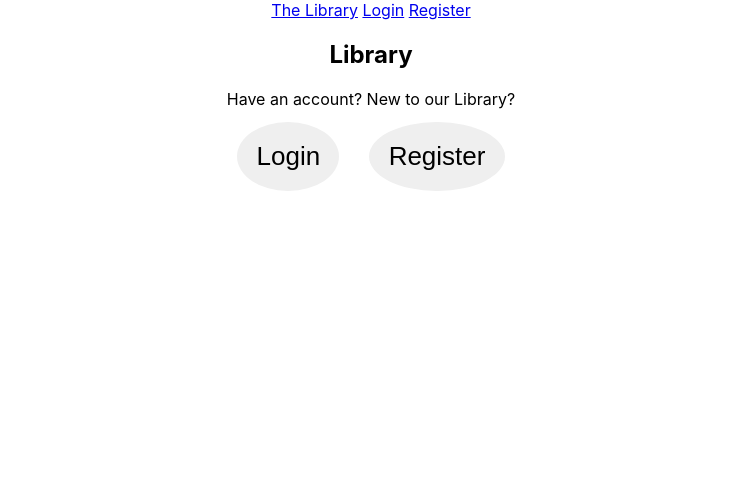
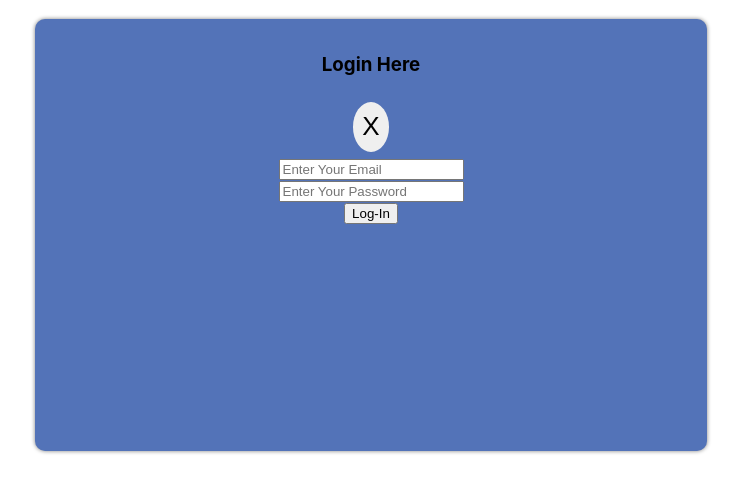
Before and after one commit to Segedu/React-Library-Project, a React (Vite) app in the folder Library_Project/: page / in a window 1280 px wide. Shown: the top 492 px of the page, without its empty margins (269-1010 px from the left). Built offline with nearby package versions, Linux system fonts and the light colour scheme; no server answers.

Commit message:
Login Dialog

```diff
--- a/Library_Project/src/App.jsx
+++ b/Library_Project/src/App.jsx
@@ -17,6 +17,7 @@ function App({ bookRate }) {
   const [completedList, setCompletedList] = useState([]);
   const [readingList, setReadingList] = useState([]);
   const [bookDetails, setBookDetails] = useState("");
+  const [showDialog, setShowDialog] = useState(false);
 
   const url = "/data/data.js";
 
@@ -32,6 +33,7 @@ function App({ bookRate }) {
 
   return (
     <BrowserRouter>
+      {showDialog ? <Login setShowDialog={setShowDialog} showDialog={showDialog} setAuth={setAuth} /> : ""}
       <div className="App">
         {!auth ? (
           <>
@@ -48,8 +50,8 @@ function App({ bookRate }) {
         {auth ? <Logout setAuth={setAuth} /> : <Redirect to="/" />}
 
         <Switch>
-          <Route exact path="/" component={() => <HomePage setAuth={setAuth} />} />
-          <Route exact path="/Login" component={() => <Login setAuth={setAuth} />} />
+          <Route exact path="/" component={() => <HomePage setShowDialog={setShowDialog} setAuth={setAuth} />} />
+          <Route exact path="/Login" component={() => <Login setShowDialog={setShowDialog} showDialog={showDialog} setAuth={setAuth} />} />
           <Route exact path="/Register" component={() => <Register setAuth={setAuth} />} />
           <Route exact path="/Search" component={() => <Search setBooks={setBooks} books={books}
             setReadingList={setReadingList}
--- a/Library_Project/src/screens/HomePage/HomePage.jsx
+++ b/Library_Project/src/screens/HomePage/HomePage.jsx
@@ -2,14 +2,14 @@ import { useState } from "react";
 import Login from "../Login/Login"
 import Register from "../Register/Register";
 
-const HomePage = ({ setAuth }) => {
+const HomePage = ({ setAuth, setShowDialog }) => {
     const [loginFlag, setLoginFlag] = useState(false);
     const [registerFlag, setRegisterFlag] = useState(false);
     return (
         <div>
             <h2>Library</h2>
             <span> Have an account? </span><span> New to our Library?</span><br></br>
-            <button onClick={() => setLoginFlag(true)}>Login</button><span> </span>
+            <button onClick={() => setLoginFlag(true), setShowDialog(true)}>Login</button><span> </span>
             <button onClick={() => setRegisterFlag(true)}>Register</button>
             {loginFlag ? <Login setAuth={setAuth} /> : ""}
             {registerFlag ? <Register setAuth={setAuth} /> : ""}
--- /dev/null
+++ b/Library_Project/src/screens/Login/Login.css
@@ -0,0 +1,9 @@
+dialog{
+    border-radius: 10px;
+    background-color: rgb(83, 115, 184);
+    border: none;
+    box-shadow:  0px 0px 4px 0px  gray;
+    width: 50%;
+    height: 50vh;
+    text-align: center;
+}
--- a/Library_Project/src/screens/Login/Login.jsx
+++ b/Library_Project/src/screens/Login/Login.jsx
@@ -1,12 +1,19 @@
+import { style } from "@mui/system";
 import axios from "axios";
 import { useState, useEffect } from "react";
+import { Redirect } from "react-router-dom";
 import { API_KEY } from '../../../logic/key';
+import './Login.css';
 
-const Login = ({ setAuth }) => {
+
+const Login = ({ setAuth, showDialog, setShowDialog }) => {
     const [email, setEmail] = useState("");
     const [password, setPassword] = useState("");
     const [errorFromServer, setErrorFromServer] = useState(false);
+    const [isRedirect, setIsRedirect] = useState(false);
+
     const LOCAL_STORAGE_AUTH_KEY = "auth";
+
 
     useEffect(getLocalStorageData, [email])
 
@@ -35,8 +42,10 @@ const Login = ({ setAuth }) => {
     }
 
     return (
-        <div className="Register">
-            <h5>Login Here</h5>
+        <div className="Form">
+            <dialog open={showDialog ? 'open' : false}>
+                <h3>Login Here</h3>
+                <button onClick={() => { setShowDialog(false) }}>X</button>
                 <form onSubmit={(e) => {
                     e.preventDefault(),
                         login()
@@ -45,7 +54,10 @@ const Login = ({ setAuth }) => {
                     <input type="password" placeholder="Enter Your Password" onChange={(e) => { setPassword(e.target.value) }} /><br></br>
                     <input type="submit" value="Log-In" />
                 </form>
+            </dialog>
             <h3>{errorFromServer ? "Error from server during Login" : ""}</h3>
+            {isRedirect ? < Redirect to="/" /> : ""}
+
         </div >)
 }
 
--- a/Library_Project/src/screens/Register/Register.jsx
+++ b/Library_Project/src/screens/Register/Register.jsx
@@ -1,6 +1,7 @@
 import { useState } from "react";
 import axios from "axios";
-import { API_KEY } from '../../../logic/key'
+import { API_KEY } from '../../../logic/key';
+import '../Login/Login.css';
 
 const Register = ({ setAuth }) => {
     const [userEmail, setUserEmail] = useState("");
@@ -37,7 +38,9 @@ const Register = ({ setAuth }) => {
     }
 
     return (
-        <div className="Register">
+        <div className="Form">
+            <dialog open>
+                <button id="close">X</button>
                 <h3>Register Here</h3>
                 <form onSubmit={(e) => {
                     e.preventDefault();
@@ -52,6 +55,7 @@ const Register = ({ setAuth }) => {
                     <input type="password" onChange={(e) => { passwordValidation(e, setConfirmPassword) }} placeholder="Confirm Password" /><br></br>
                     <input type="submit" value="Register" />
                 </form>
+            </dialog>
             <h3>{errorFromServer ? "Error from server during Registration" : ""}</h3>
         </div>
     )
```
Lines whose indentation alone changed are shown as unchanged.
